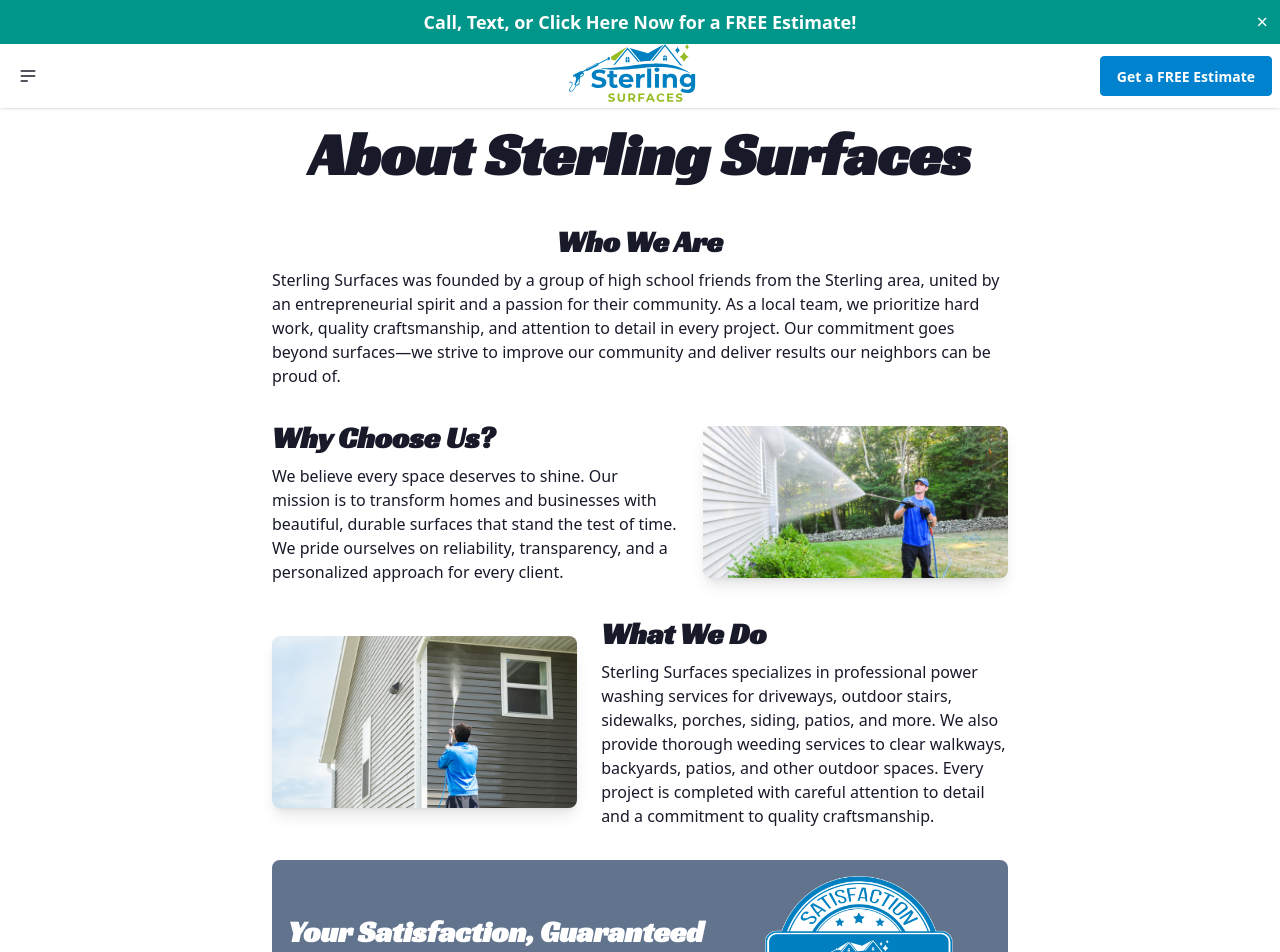
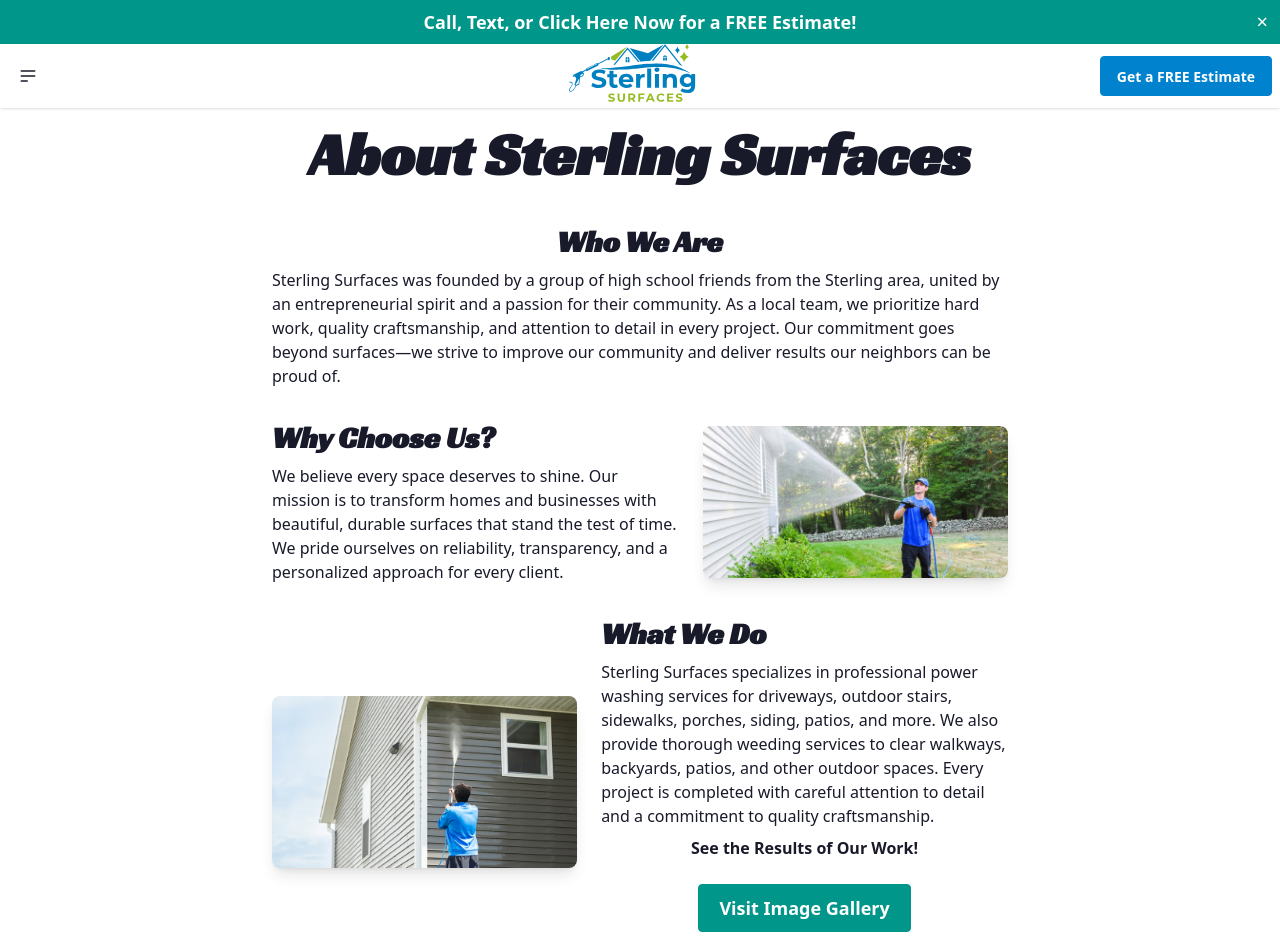
Before and after one commit to nathanroberts55/sterlingsurfaces, a SvelteKit app: page /about in a window 1280 px wide. Shown: the top 952 px of the page. Built offline with nearby package versions, Linux system fonts and the light colour scheme.

Commit message:
Added Gallery link on about us page

```diff
--- a/src/routes/about/+page.svelte
+++ b/src/routes/about/+page.svelte
@@ -42,7 +42,7 @@
 				class="h-auto max-w-full rounded-lg shadow-lg"
 			/>
 		</div>
-		<div class="md:w-2/3">
+		<div class="flex flex-col md:w-2/3">
 			<h2 class="font-display mb-2 text-3xl font-semibold">What We Do</h2>
 			<p>
 				Sterling Surfaces specializes in professional power washing services for driveways, outdoor
@@ -50,6 +50,11 @@
 				services to clear walkways, backyards, patios, and other outdoor spaces. Every project is
 				completed with careful attention to detail and a commitment to quality craftsmanship.
 			</p>
+			<p class="my-2 text-center font-bold">See the Results of Our Work!</p>
+
+			<button class="btn btn-accent btn-lg mx-auto my-4"
+				><a href="/gallery">Visit Image Gallery</a></button
+			>
 		</div>
 	</section>
 
```
